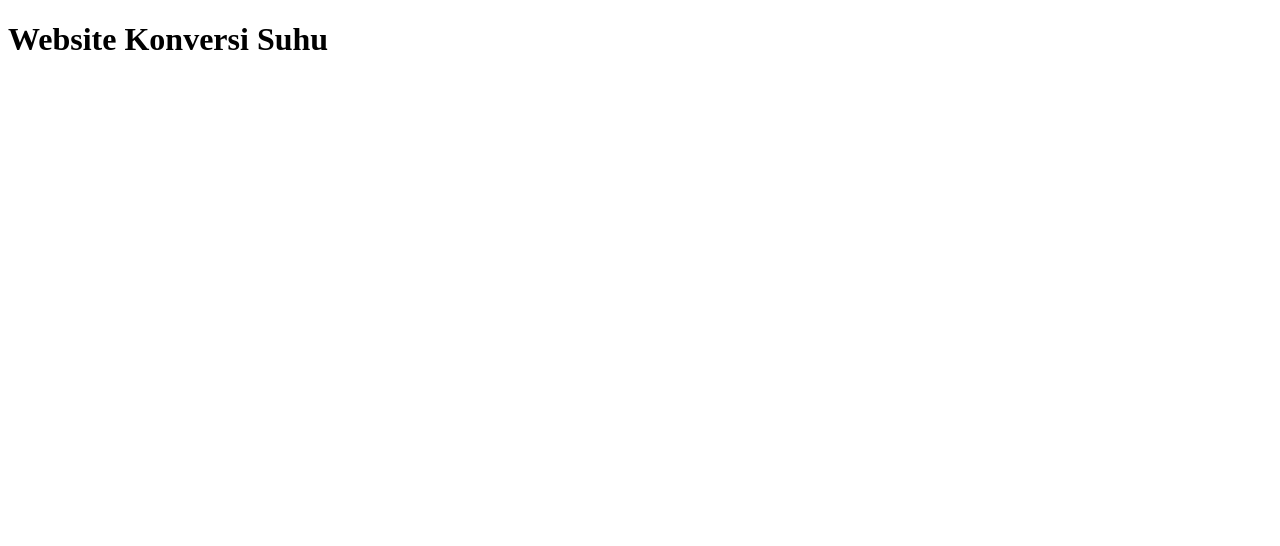
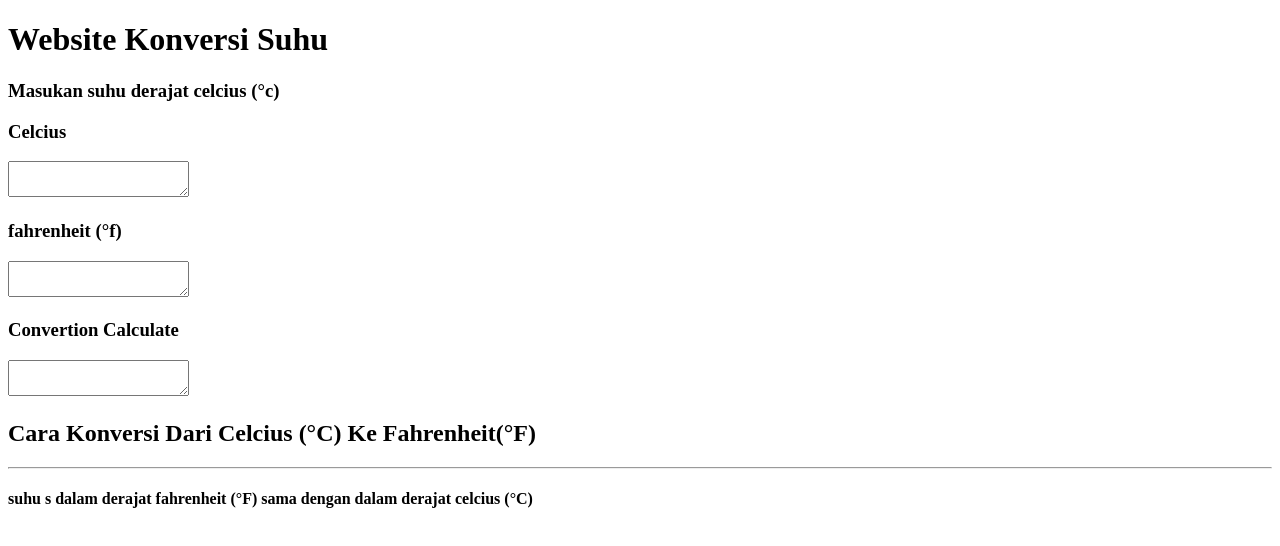
Before and after one commit to revou-fundamental-course/10-jun-24-akmal-alt, a plain HTML site: page index.html in a window 1280 px wide. Drawn offline with Linux system fonts and the light colour scheme.

Commit message:
init configure

```diff
--- a/index.html
+++ b/index.html
@@ -5,6 +5,7 @@
     <meta charset="UTF-8">
     <meta name="viewport" content="width=device-width, initial-scale=1.0">
     <title>Yama Konversi Suhu</title>
+    <!-- ini link CSS -->
     <link rel="stylsheet" href="css/styles.css">
 </head>
 
@@ -13,6 +14,53 @@
         <h1>Website Konversi Suhu</h1>
     </header>
 
+<!-- main contet -->
+    <main>
+        <h3>Masukan suhu derajat celcius (&deg;c)</h3>
+        <!-- section celcius -->
+         <section>
+            <header>
+                <h3>Celcius</h3>
+            </header>
+            <section>
+                <textarea></textarea>
+            </section>
+
+         </section>
+         <!-- section fahrenheit -->
+          <section>
+            <header>
+                <h3>fahrenheit (&deg;f)</h3>
+            </header>
+            <section>
+                <textarea></textarea>
+            </section>
+
+          </section>
+          <!-- section calculate -->
+           <section>
+            <header><h3>Convertion Calculate</h3>
+            </header>
+            <section>
+                <textarea></textarea>
+            </section>
+
+           </section>
+           <!-- section formula -->
+            <section>
+                <header>
+                    <h1>Cara Konversi Dari Celcius (&deg;C) Ke Fahrenheit(&deg;F)</h1>
+                </header>
+
+                <hr/>
+
+                <h4>suhu <span>s</span> dalam derajat fahrenheit (&deg;F) sama dengan dalam derajat celcius (&deg;C)</h4>
+
+            </section>
+
+
+    </main>
+<!-- ini link java script -->
     <script src="js/script.js"></script>
 </body>
 
```
